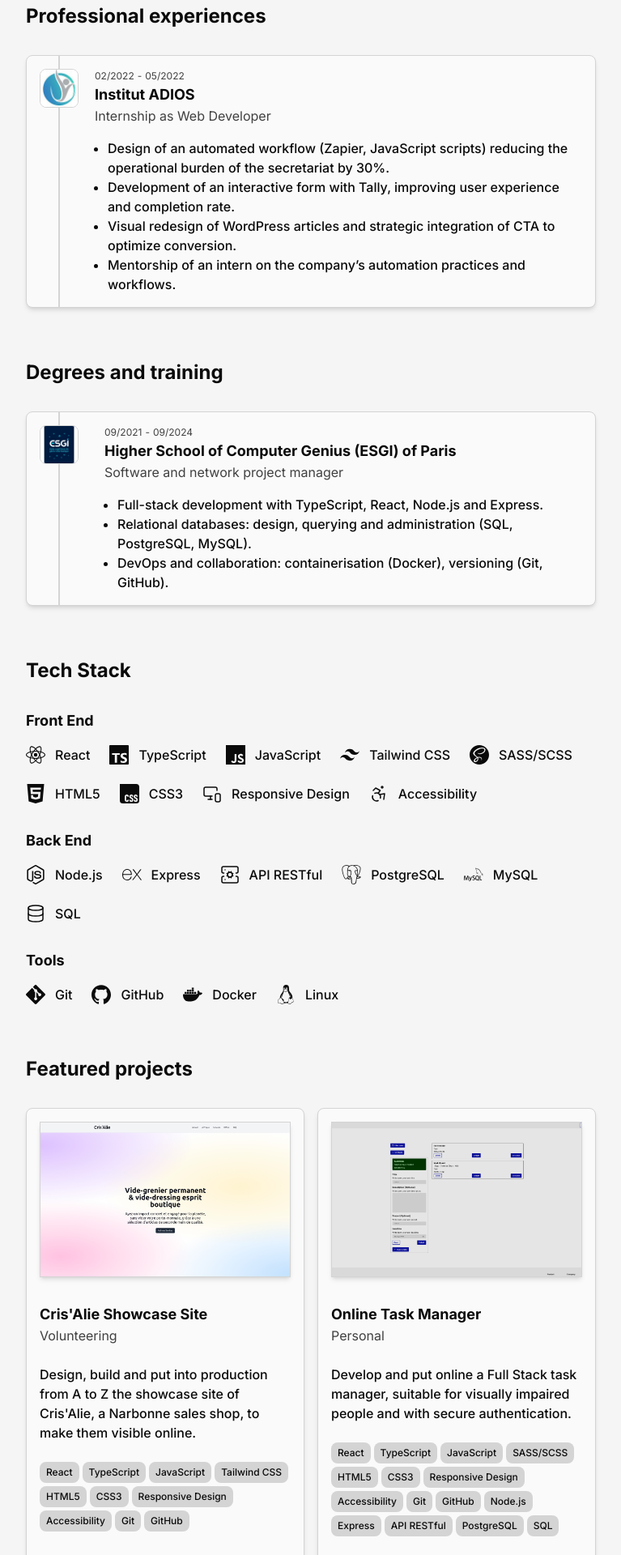
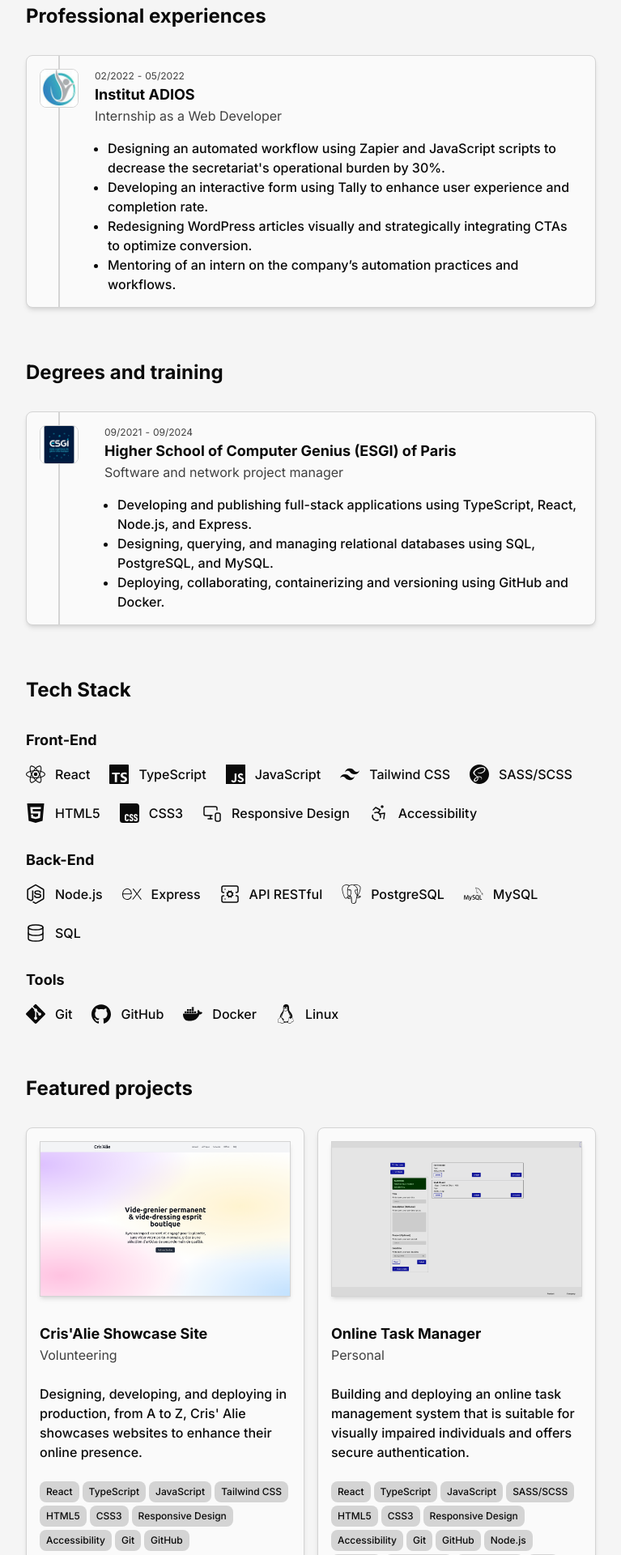
Before and after one commit to nathanEvrardDaCunha/portfolio-v1, a React (Vite) app: page / in a window 1280 px wide. Shown: the part 480-2400 px from the top of the page at 81% size, without its empty margins (256-1023 px from the left). Built offline with nearby package versions, Linux system fonts and the light colour scheme.

Commit message:
fix: correct and rewrite mikstakes sentences

```diff
--- a/src/App.tsx
+++ b/src/App.tsx
@@ -1,7 +1,6 @@
 import Home from './pages/Home';
 
 function App() {
-    // TODO: Make sure there is no grammatical mistake in any text.
     return <Home />;
 }
 
--- a/src/pages/Footer.tsx
+++ b/src/pages/Footer.tsx
@@ -8,7 +8,7 @@ const Footer = () => {
     return (
         <section className="mx-auto max-w-3xl px-8 pb-16">
             <div className="flex flex-col justify-between border-t border-neutral-300 pt-12 sm:flex-row dark:border-neutral-700">
-                <UIParagraph className="mb-4">© {new Date().getFullYear()}nathan-evrard .fr</UIParagraph>
+                <UIParagraph className="mb-4">© {new Date().getFullYear()} nathan-evrard .fr</UIParagraph>
 
                 <div className="flex flex-row gap-4">
                     <UILink href={'https://www.linkedin.com/in/nathan-evrard/'} className="group">
--- a/src/pages/HomeEducation.tsx
+++ b/src/pages/HomeEducation.tsx
@@ -25,7 +25,7 @@ const HomeEducation = () => {
                         >
                             <UITimelineLogo
                                 src={esgiLogo}
-                                alt={'ESGI school logo.'}
+                                alt={'Business logo for ESGI school.'}
                                 loading={'eager'}
                                 fetchPriority={'high'}
                                 width={48}
@@ -50,18 +50,19 @@ const HomeEducation = () => {
                             <UIOutsideList>
                                 <li>
                                     <UIParagraph>
-                                        Full-stack development with TypeScript, React, Node.js and Express.
+                                        Developing and publishing full-stack applications using TypeScript, React,
+                                        Node.js, and Express.
                                     </UIParagraph>
                                 </li>
                                 <li>
                                     <UIParagraph>
-                                        Relational databases: design, querying and administration (SQL, PostgreSQL,
-                                        MySQL).
+                                        Designing, querying, and managing relational databases using SQL, PostgreSQL,
+                                        and MySQL.
                                     </UIParagraph>
                                 </li>
                                 <li>
                                     <UIParagraph>
-                                        DevOps and collaboration: containerisation (Docker), versioning (Git, GitHub).
+                                        Deploying, collaborating, containerizing and versioning using GitHub and Docker.
                                     </UIParagraph>
                                 </li>
                             </UIOutsideList>
--- a/src/pages/HomeHero.tsx
+++ b/src/pages/HomeHero.tsx
@@ -3,7 +3,6 @@ import UILinkedInIcon from '../components/icons/UILinkedInIcon';
 import UIGitHubIcon from '../components/icons/UIGitHubIcon';
 import protraitImage from '../../src/images/portrait.jpg';
 import UIImage from '../components/ui/UIImage';
-import UIHeading2 from '../components/ui/headings/UIHeading2';
 import UIParagraph from '../components/ui/paragraphs/UIParagraph';
 import UIStrong from '../components/ui/paragraphs/UIStrong';
 import EvrardNathanResume from '../documents/evrard-nathan-resume.pdf';
@@ -27,11 +26,11 @@ const HomeHero = () => {
                 <div className="flex flex-col gap-5">
                     <UIHeading1>Hi Nathan here.</UIHeading1>
 
-                    <UIParagraph>22 years old frontend developper from France 🇫🇷</UIParagraph>
+                    <UIParagraph>22 years old frontend developer from France 🇫🇷</UIParagraph>
 
                     <UIParagraph>
-                        Specialized in the <UIStrong>JavaScript</UIStrong> ecosystem. I build frontend (and sometimes
-                        fullstack) applications with <UIStrong>TypeScript</UIStrong> and <UIStrong>React</UIStrong>.
+                        Specialized in the <UIStrong>JavaScript</UIStrong> ecosystem. I build front-end (and sometimes
+                        full-stack) applications using <UIStrong>TypeScript</UIStrong> and <UIStrong>React</UIStrong>.
                     </UIParagraph>
 
                     <div className="flex flex-col gap-4 sm:flex-row sm:items-center">
--- a/src/pages/HomeProjects.tsx
+++ b/src/pages/HomeProjects.tsx
@@ -18,7 +18,7 @@ const HomeProjects = () => {
                 <article className="0 flex min-w-3xs flex-1 flex-col rounded-lg border border-neutral-300 bg-neutral-50 px-4 py-4 shadow-md dark:border-neutral-700 dark:bg-neutral-950">
                     <UIImage
                         src={crisalieDesktop}
-                        alt="Showcase of the home hero section of the volunteering showcase site of Cris'Alie."
+                        alt="Showcase of the Home Hero section on the Cris'Alie volunteering showcase site."
                         className="mb-8 h-48 w-full object-cover"
                         loading={'lazy'}
                         fetchPriority={'auto'}
@@ -32,8 +32,8 @@ const HomeProjects = () => {
                         <UILightParagraph className="mb-6">Volunteering</UILightParagraph>
 
                         <UIParagraph className="mb-6">
-                            Design, build and put into production from A to Z the showcase site of Cris'Alie, a Narbonne
-                            sales shop, to make them visible online.
+                            Designing, developing, and deploying in production, from A to Z, Cris' Alie showcases
+                            websites to enhance their online presence.
                         </UIParagraph>
 
                         <ul className="mb-6 flex flex-row flex-wrap gap-1">
@@ -98,7 +98,7 @@ const HomeProjects = () => {
                 <article className="0 flex min-w-3xs flex-1 flex-col rounded-lg border border-neutral-300 bg-neutral-50 px-4 py-4 shadow-md dark:border-neutral-700 dark:bg-neutral-950">
                     <UIImage
                         src={quickTaskDesktop}
-                        alt="Showcase of the inteface panel of the personal task manager project named QuickTask."
+                        alt="Demonstration of the interface panel for the QuickTask personal task manager project."
                         className="mb-8 h-48 w-full object-cover"
                         loading={'lazy'}
                         fetchPriority={'auto'}
@@ -112,8 +112,8 @@ const HomeProjects = () => {
                         <UILightParagraph className="mb-6">Personal</UILightParagraph>
 
                         <UIParagraph className="mb-6">
-                            Develop and put online a Full Stack task manager, suitable for visually impaired people and
-                            with secure authentication.
+                            Building and deploying an online task management system that is suitable for visually
+                            impaired individuals and offers secure authentication.
                         </UIParagraph>
 
                         <ul className="mb-6 flex flex-row flex-wrap gap-1">
--- a/src/pages/HomeTechStack.tsx
+++ b/src/pages/HomeTechStack.tsx
@@ -26,7 +26,7 @@ const HomeTechStack = () => {
             <UIHeading2 className="mb-8">Tech Stack</UIHeading2>
 
             <div className="mb-8 flex flex-col gap-4">
-                <UIHeading3>Front End</UIHeading3>
+                <UIHeading3>Front-End</UIHeading3>
 
                 <UITechs>
                     <UITech>
@@ -77,7 +77,7 @@ const HomeTechStack = () => {
             </div>
 
             <div className="mb-8 flex flex-col gap-4">
-                <UIHeading3>Back End</UIHeading3>
+                <UIHeading3>Back-End</UIHeading3>
 
                 <UITechs>
                     <UITech>
--- a/src/pages/HomeWork.tsx
+++ b/src/pages/HomeWork.tsx
@@ -25,7 +25,7 @@ const HomeWork = () => {
                         >
                             <UITimelineLogo
                                 src={adiosLogo}
-                                alt={'Institut ADIOS business logo.'}
+                                alt={'Business logo for Institut ADIOS.'}
                                 loading={'eager'}
                                 fetchPriority={'high'}
                                 width={48}
@@ -45,33 +45,33 @@ const HomeWork = () => {
 
                             <UIHeading3>Institut ADIOS</UIHeading3>
 
-                            <UILightParagraph className="mb-4">Internship as Web Developer</UILightParagraph>
+                            <UILightParagraph className="mb-4">Internship as a Web Developer</UILightParagraph>
 
                             <UIOutsideList>
                                 <li>
                                     <UIParagraph>
-                                        Design of an automated workflow (Zapier, JavaScript scripts) reducing the
-                                        operational burden of the secretariat by 30%.
+                                        Designing an automated workflow using Zapier and JavaScript scripts to decrease
+                                        the secretariat's operational burden by 30%.
                                     </UIParagraph>
                                 </li>
 
                                 <li>
                                     <UIParagraph>
-                                        Development of an interactive form with Tally, improving user experience and
+                                        Developing an interactive form using Tally to enhance user experience and
                                         completion rate.
                                     </UIParagraph>
                                 </li>
 
                                 <li>
                                     <UIParagraph>
-                                        Visual redesign of WordPress articles and strategic integration of CTA to
+                                        Redesigning WordPress articles visually and strategically integrating CTAs to
                                         optimize conversion.
                                     </UIParagraph>
                                 </li>
 
                                 <li>
                                     <UIParagraph>
-                                        Mentorship of an intern on the company’s automation practices and workflows.
+                                        Mentoring of an intern on the company’s automation practices and workflows.
                                     </UIParagraph>
                                 </li>
                             </UIOutsideList>
```
